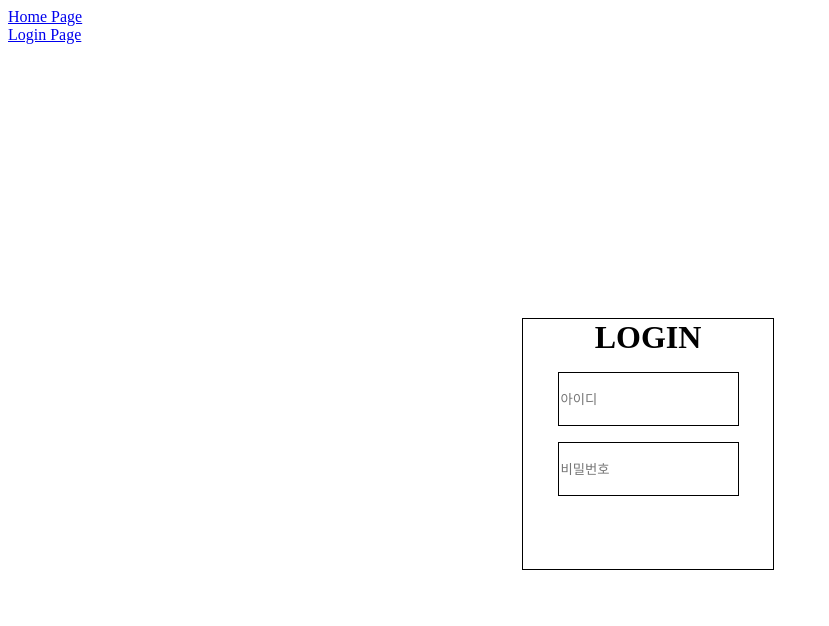
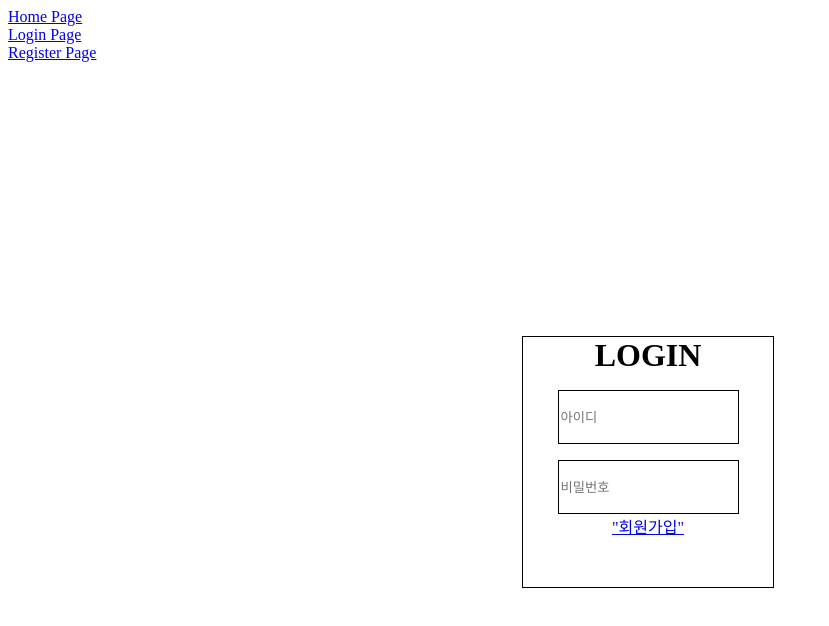
Before and after one commit to SunYerim/22_2_WAP-Project, a React (Create React App) app: page /Login in a window 1280 px wide. Shown: the top 626 px of the page, without its empty margins (0-829 px from the left). Built offline with nearby package versions, Linux system fonts and the light colour scheme.

Commit message:
#2_page seperate

```diff
--- a/src/App.js
+++ b/src/App.js
@@ -2,6 +2,7 @@ import { Route, Routes } from "react-router-dom";
 import Header from "./components/Header";
 import HomePage from "./pages/HomePage";
 import LoginPage from "./pages/LoginPage";
+import RegisterPage from "./pages/RegisterPage";
 
 function App() {
   return (
@@ -10,6 +11,7 @@ function App() {
       <Routes>
         <Route path="/" element={<HomePage />} />
         <Route path="/Login" element={<LoginPage />} />
+        <Route path="/Register" element={<RegisterPage />} />
       </Routes>
     </>
   );
--- a/src/components/Header.jsx
+++ b/src/components/Header.jsx
@@ -10,6 +10,9 @@ const Header = () => {
       <div>
         <Link to={"/login"}>Login Page</Link>
       </div>
+      <div>
+        <Link to={"/register"}>Register Page</Link>
+      </div>
     </div>
   );
 };
--- a/src/components/Login.jsx
+++ b/src/components/Login.jsx
@@ -1,5 +1,6 @@
 import React from "react";
 import styled from "styled-components";
+import { Link } from "react-router-dom";
 
 const Login = () => {
   return (
@@ -8,6 +9,9 @@ const Login = () => {
         <Title>LOGIN</Title>
         <Input type="text" placeholder="아이디" />
         <Input type="password" placeholder="비밀번호" />
+        <div>
+          <Link to={"/register"}>"회원가입"</Link>
+        </div>
       </Form>
     </Container>
   );
--- /dev/null
+++ b/src/components/Register.jsx
@@ -0,0 +1,8 @@
+import React from "react";
+//import { Link } from "react-router-dom";
+
+const Register = () => {
+  return <div>"This page is Register Page"</div>;
+};
+
+export default Register;
--- a/src/pages/HomePage.jsx
+++ b/src/pages/HomePage.jsx
@@ -1,7 +1,7 @@
 import React from "react";
 
 const HomePage = () => {
-  return <div>HomePage</div>;
+  return <div>Let's study hard!</div>;
 };
 
 export default HomePage;
--- /dev/null
+++ b/src/pages/RegisterPage.jsx
@@ -0,0 +1,8 @@
+import React from "react";
+import Register from "../components/Register";
+
+const RegisterPage = () => {
+  return <Register />;
+};
+
+export default RegisterPage;
```
Also changed, not shown: src/components/MyAccount.jsx (added), src/pages/MyAccountPage.jsx (added).
